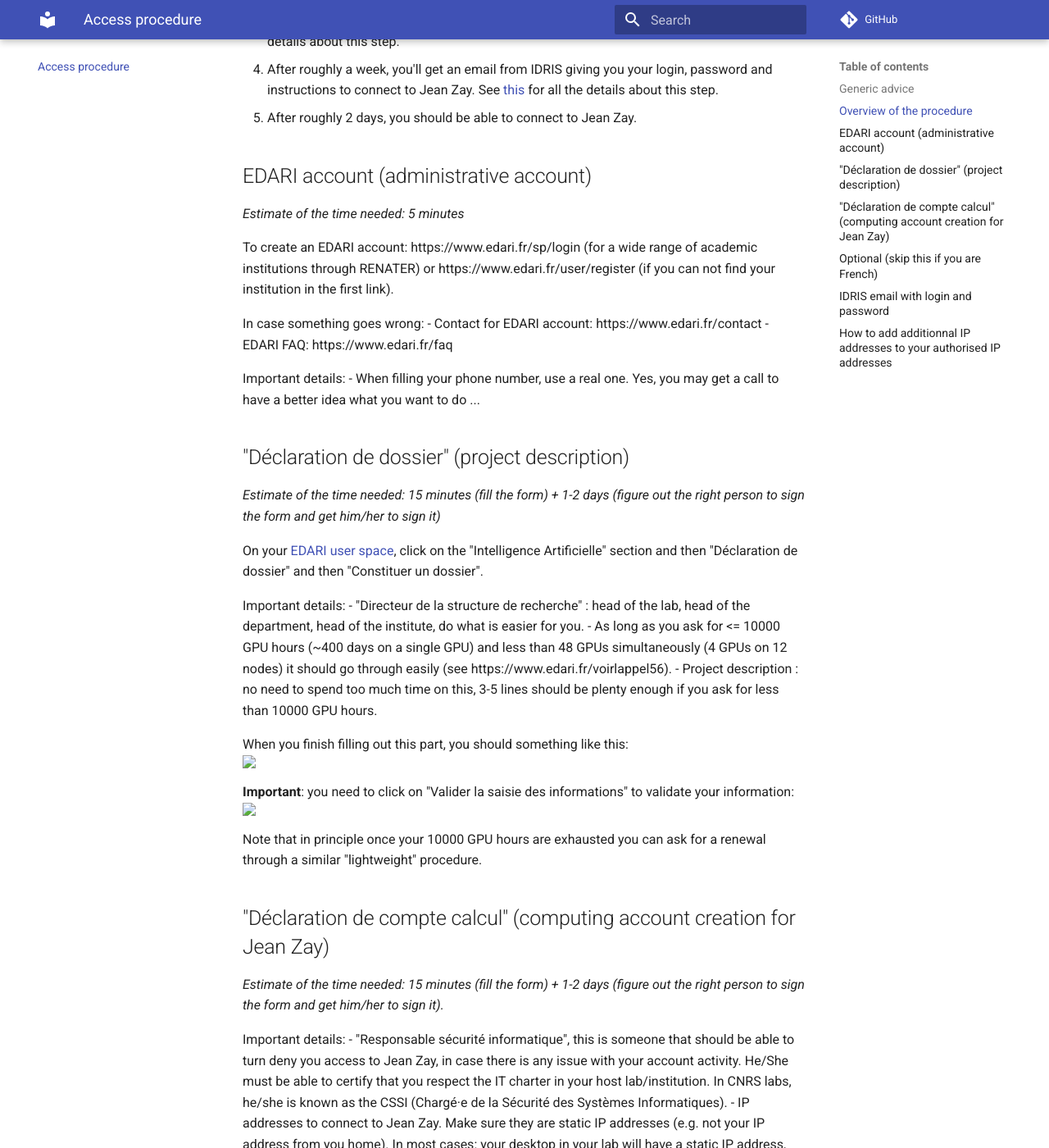
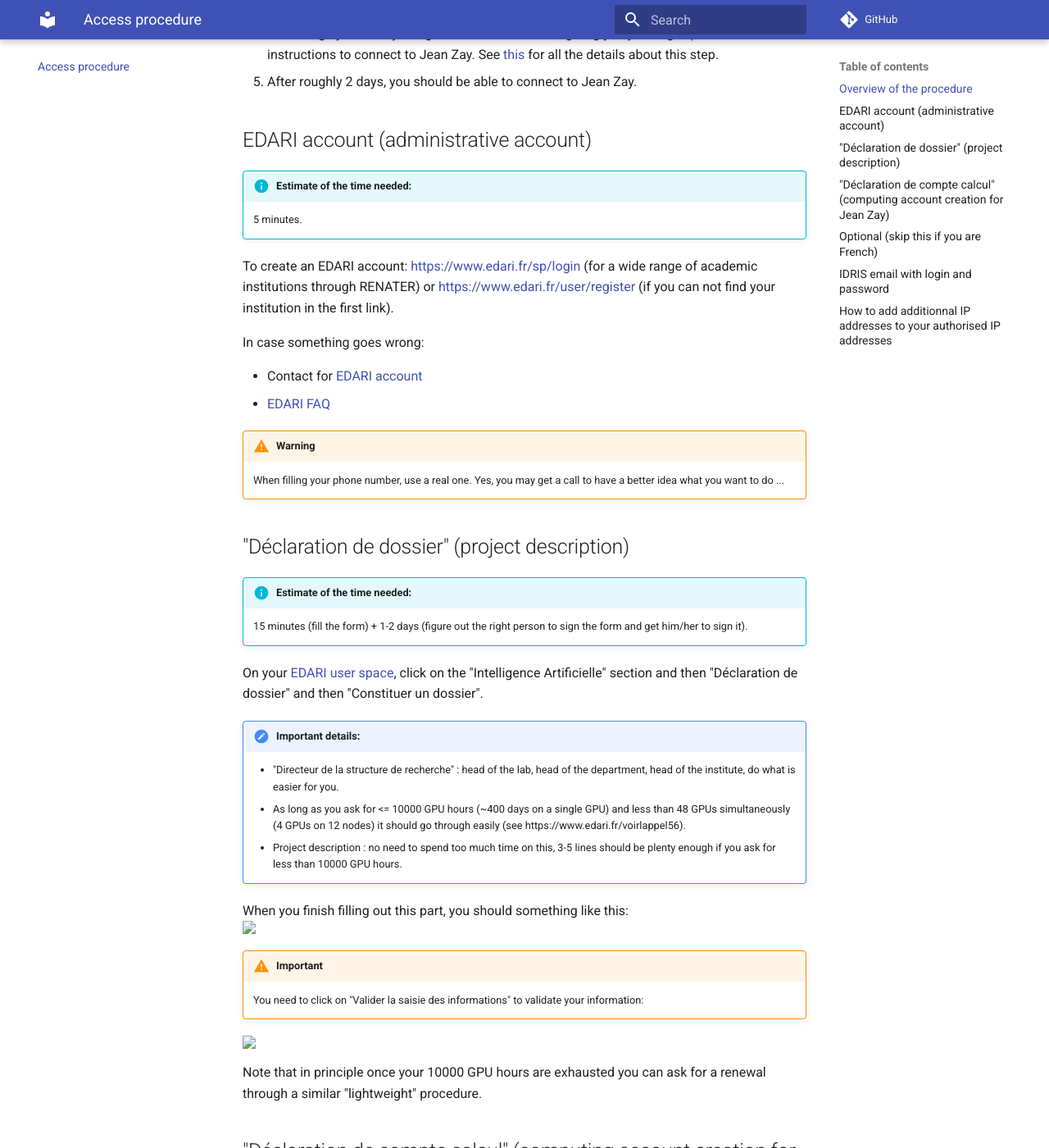
Before and after one commit to jean-zay-users/jean-zay-doc, an MkDocs documentation site: the page built from docs/access-procedure.md, in a window 1280 px wide and 1400 px high, scrolled down 864 px. Shown: the whole window at 82% size. Built offline with MkDocs 1.6.1 and Material for MkDocs 9.7.7, drawn with Linux system fonts in a browser that asks for light colours; comment, search, counter and statistics services are not loaded; some of the changed text lies outside the part shown.

Commit message:
Add some format to improve rendering of the documentation

```diff
--- a/docs/access-procedure.md
+++ b/docs/access-procedure.md
@@ -4,11 +4,10 @@
 weeks (add 1-2 months on top of that if you are not French for background
 security checks). It does seem long but it is definitely worth it.
 
-## Generic advice
-
-- Find people that have accessed IDRIS or GENCI clusters around you. If you have no idea
-  who they may be, your local IT may know, ask them. They may save you a lot of
-  time, because they have gone through a similar procedure.
+!!! tip
+    Find people that have accessed IDRIS or GENCI clusters around you. If you
+    have no idea who they may be, your local IT may know, ask them. They may
+    save you a lot of time, because they have gone through a similar procedure.
 
 ## Overview of the procedure
 
@@ -40,43 +39,49 @@
 
 ## EDARI account (administrative account)
 
-*Estimate of the time needed: 5 minutes*
+!!! info "Estimate of the time needed:"
+    5 minutes.
 
-To create an EDARI account: https://www.edari.fr/sp/login (for a wide range of
-academic institutions through RENATER) or https://www.edari.fr/user/register
-(if you can not find your institution in the first link).
+To create an EDARI account:
+[https://www.edari.fr/sp/login](https://www.edari.fr/sp/login) (for a wide
+range of academic institutions through RENATER) or
+[https://www.edari.fr/user/register](https://www.edari.fr/user/register) (if
+you can not find your institution in the first link).
 
 In case something goes wrong:
-- Contact for EDARI account: https://www.edari.fr/contact
-- EDARI FAQ: https://www.edari.fr/faq
 
-Important details:
-- When filling your phone number, use a real one. Yes, you may get a call to
-  have a better idea what you want to do ...
+- Contact for [EDARI account](https://www.edari.fr/contact)
+- [EDARI FAQ](https://www.edari.fr/faq)
+
+!!! warning
+    When filling your phone number, use a real one. Yes, you may get a call to
+    have a better idea what you want to do ...
 
 ## "Déclaration de dossier" (project description)
 
-*Estimate of the time needed: 15 minutes (fill the form) + 1-2 days (figure out
-the right person to sign the form and get him/her to sign it)*
+!!! info "Estimate of the time needed:"
+    15 minutes (fill the form) + 1-2 days (figure out the right person to sign
+    the form and get him/her to sign it).
 
 On your [EDARI user space](https://www.edari.fr/utilisateur), click on the
 "Intelligence Artificielle" section and then "Déclaration de dossier" and then
 "Constituer un dossier".
 
-Important details:
-- "Directeur de la structure de recherche" : head of the lab, head of the
-  department, head of the institute, do what is easier for you.
-- As long as you ask for <= 10000 GPU hours (~400 days on a single GPU) and
-  less than 48 GPUs simultaneously (4 GPUs on 12 nodes) it should go through
-  easily (see https://www.edari.fr/voirlappel56).
-- Project description : no need to spend too much time on this, 3-5 lines
-  should be plenty enough if you ask for less than 10000 GPU hours.
+!!! note "Important details:"
+    - "Directeur de la structure de recherche" : head of the lab, head of the
+      department, head of the institute, do what is easier for you.
+    - As long as you ask for <= 10000 GPU hours (~400 days on a single GPU) and
+      less than 48 GPUs simultaneously (4 GPUs on 12 nodes) it should go through
+      easily (see https://www.edari.fr/voirlappel56).
+    - Project description : no need to spend too much time on this, 3-5 lines
+      should be plenty enough if you ask for less than 10000 GPU hours.
 
 When you finish filling out this part, you should something like this:
 <img src="./img/project-saved.png" width="60%" style="display: block"/>
 
-**Important**: you need to click on "Valider la saisie des informations" to
-validate your information:
+!!! warning "Important"
+    You need to click on "Valider la saisie des informations" to validate your
+    information:
 <img src="./img/project-validate.png" width="60%" style="display: block"/>
 
 Note that in principle once your 10000 GPU hours are exhausted you can ask for
@@ -84,26 +89,29 @@
 
 ## "Déclaration de compte calcul" (computing account creation for Jean Zay)
 
-*Estimate of the time needed: 15 minutes (fill the form) + 1-2 days (figure out
-the right person to sign the form and get him/her to sign it).*
+!!! info "Estimate of the time needed:"
+    15 minutes (fill the form) + 1-2 days (figure out the right person to sign
+    the form and get him/her to sign it).
 
-Important details:
-- "Responsable sécurité informatique", this is someone that should be able to
-  turn deny you access to Jean Zay, in case there is any issue with your
-  account activity. He/She must be able to certify that you respect the IT
-  charter in your host lab/institution. In CNRS labs, he/she is known as the
-  CSSI (Chargé·e de la Sécurité des Systèmes Informatiques).
-- IP addresses to connect to Jean Zay. Make sure they are static IP addresses
-  (e.g. not your IP address from you home). In most cases: your desktop in your
-  lab will have a static IP address, but best confirm with your local IT
-  people. Note that the form is helping you with some suggestion which were
-  correct when filling it from a fixed desktop in our lab.
+!!! note "Important details:"
+    - "Responsable sécurité informatique", this is someone that should be able
+      to turn deny you access to Jean Zay, in case there is any issue with your
+      account activity. He/She must be able to certify that you respect the IT
+      charter in your host lab/institution. In CNRS labs, he/she is known as
+      the CSSI (Chargé·e de la Sécurité des Systèmes Informatiques).
+    - IP addresses to connect to Jean Zay. Make sure they are static IP
+      addresses (e.g. not your IP address from you home). In most cases: your
+      desktop in your lab will have a static IP address, but best confirm with
+      your local IT people. Note that the form is helping you with some
+      suggestion which were correct when filling it from a fixed desktop in our
+      lab.
 
 When you finish filling out this part, you should see something like this:
 <img src="./img/computing-account-saved.png" width="60%" style="display: block"/>
 
-**Important**: you need to click on "Valider la saisie des informations" to
-validate your information:
+!!! warning "Important"
+    You need to click on "Valider la saisie des informations" to
+    validate your information:
 <img src="./img/computing-account-validate.png" width="60%" style="display: block"/>
 
 
@@ -116,6 +124,7 @@
 from (e.g. Inria, a project grant, etc ...), and a description of your project.
 
 The project description comes in two parts:
+
 - A short description (can be the same as the one used in your declaration on
   Edari) embedded in the form you will receive.
 - A more detailed description to attach in PDF. A one-page file with half
```
Also changed, not shown: other parts of docs/access-procedure.md (+14 -9 lines), docs/index.md (+14 -12 lines), docs/tips-and-tricks.md (+29 -20 lines).
